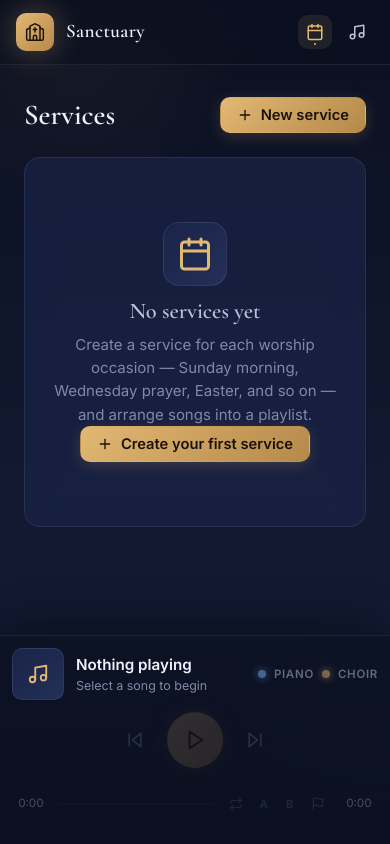
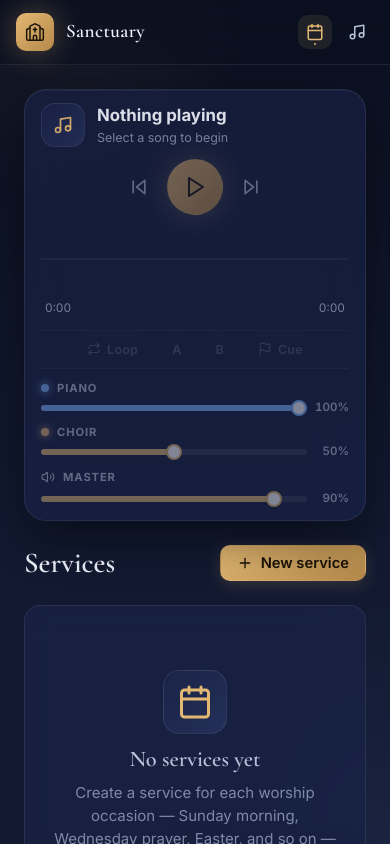
Before and after one commit to Moses2917/sancuary-player, a Vue app: page /services in a window 390 px wide. Shown: the top 844 px of the page. Built offline with nearby package versions, Linux system fonts and the light colour scheme.

Commit message:
Redesign player as top-center floating squircle pod with thick waveform

```diff
--- a/src/App.vue
+++ b/src/App.vue
@@ -27,13 +27,13 @@ useMediaSession()
 <template>
   <AppHeader v-if="!isBare" />
   <main class="app-main">
+    <PlayerBar v-if="!isBare" />
     <RouterView v-slot="{ Component }">
       <transition name="fade" mode="out-in">
         <component :is="Component" />
       </transition>
     </RouterView>
   </main>
-  <PlayerBar v-if="!isBare" />
 </template>
 
 <style scoped>
--- a/src/assets/main.css
+++ b/src/assets/main.css
@@ -6,7 +6,7 @@
   width: 100%;
   max-width: var(--content-max);
   margin: 0 auto;
-  padding: var(--sp-6) var(--sp-5) calc(var(--player-h) + var(--sp-6));
+  padding: var(--sp-5) var(--sp-5) var(--sp-7);
 }
 
 /* Shared utility primitives */
--- a/src/components/PlayerBar.vue
+++ b/src/components/PlayerBar.vue
@@ -1,7 +1,17 @@
 <script setup lang="ts">
 import { computed, ref, watch } from 'vue'
 import { useRouter } from 'vue-router'
-import { Expand, Flag, Music, Pause, Play, Repeat, SkipBack, SkipForward, Volume2 } from '@lucide/vue'
+import {
+  Expand,
+  Flag,
+  Music,
+  Pause,
+  Play,
+  Repeat,
+  SkipBack,
+  SkipForward,
+  Volume2,
+} from '@lucide/vue'
 import { usePlayerStore } from '@/stores/player'
 import { computePeaks } from '@/utils/waveform'
 import { formatTime } from '@/utils'
@@ -48,12 +58,6 @@ async function addMarkerHere() {
   await player.addMarkerHere(label)
 }
 
-const loopLabel = computed(() => {
-  if (!player.loop) return 'Loop off'
-  const { start, end } = player.loop
-  return `Loop ${formatTime(start)} → ${formatTime(end)}`
-})
-
 function gotoService() {
   const svc = player.service
   if (svc && svc.id !== 'preview') {
@@ -64,37 +68,42 @@ function gotoService() {
 function openNowPlaying() {
   router.push({ name: 'now-playing' })
 }
+
+const loopLabel = computed(() => {
+  if (!player.loop) return 'Loop off'
+  const { start, end } = player.loop
+  return `Loop ${formatTime(start)} → ${formatTime(end)}`
+})
 </script>
 
 <template>
-  <div class="player-bar" :class="{ 'player-bar--empty': !hasSong }">
-    <div class="player-bar__inner">
-      <!-- now playing -->
-      <div class="np">
-        <div class="np__art" :class="{ 'np__art--playing': player.isPlaying }">
-          <Music :size="22" />
+  <div class="pod surface" :class="{ 'pod--empty': !hasSong }">
+    <!-- HEAD: song title + service + expand -->
+    <div class="pod__head">
+      <div class="pod__art" :class="{ 'pod__art--playing': player.isPlaying }">
+        <Music :size="20" />
       </div>
-        <div class="np__meta" @click="gotoService">
-          <div class="np__title" :title="player.currentSong?.title">
+      <div class="pod__meta" @click="gotoService">
+        <div class="pod__title" :title="player.currentSong?.title">
           {{ player.currentSong?.title ?? 'Nothing playing' }}
         </div>
-          <div class="np__sub" :title="player.service?.name">
+        <div class="pod__service" :title="player.service?.name">
           {{ player.service?.name ?? 'Select a song to begin' }}
         </div>
       </div>
       <button
         v-if="hasSong"
-          class="icon-btn np__expand"
+        class="icon-btn pod__expand"
         title="Open full-screen Now Playing"
         @click="openNowPlaying"
       >
-          <Expand :size="16" />
+        <Expand :size="18" />
       </button>
     </div>
 
-      <!-- transport + seek -->
-      <div class="transport">
-        <div class="transport__controls">
+    <!-- MAIN: transport + thick waveform -->
+    <div class="pod__main">
+      <div class="pod__transport">
         <button
           class="icon-btn"
           :disabled="!player.hasPrev"
@@ -105,28 +114,32 @@ function openNowPlaying() {
         </button>
         <button
           v-if="!player.isPlaying"
-            class="icon-btn icon-btn--lg icon-btn--primary"
+          class="icon-btn icon-btn--lg icon-btn--primary pod__play"
           :disabled="!hasSong"
           title="Play"
           @click="player.play()"
         >
-            <Play :size="22" />
+          <Play :size="24" />
         </button>
         <button
           v-else
-            class="icon-btn icon-btn--lg icon-btn--primary"
+          class="icon-btn icon-btn--lg icon-btn--primary pod__play"
           title="Pause"
           @click="player.pause()"
         >
-            <Pause :size="22" />
+          <Pause :size="24" />
         </button>
-          <button class="icon-btn" :disabled="!player.hasNext" title="Next" @click="player.next()">
+        <button
+          class="icon-btn"
+          :disabled="!player.hasNext"
+          title="Next"
+          @click="player.next()"
+        >
           <SkipForward :size="20" />
         </button>
       </div>
-        <div class="seek">
-          <span class="seek__time">{{ player.currentTimeFormatted }}</span>
-          <div class="seek__bar">
+
+      <div class="pod__seek">
         <Waveform
           :peaks="peaks"
           :duration="player.duration || 0"
@@ -135,15 +148,22 @@ function openNowPlaying() {
           :markers="player.currentMarkers"
           :loop="player.loop"
           :disabled="!hasSong"
-              :height="56"
+          :height="72"
           accent="var(--c-accent)"
           @seek="onSeek"
           @marker-seek="onMarkerSeek"
           @add-cue="addMarkerHere"
         />
-            <div v-if="peaksLoading" class="seek__hint">Analysing audio…</div>
+        <div v-if="peaksLoading" class="pod__hint">Analysing audio…</div>
+        <div class="pod__times">
+          <span>{{ player.currentTimeFormatted }}</span>
+          <span>{{ player.durationFormatted }}</span>
         </div>
-          <div class="seek__tools">
+      </div>
+    </div>
+
+    <!-- TOOLS: loop / markers / fade -->
+    <div class="pod__tools">
       <button
         class="tool"
         :class="{ 'tool--on': !!player.loop }"
@@ -151,7 +171,7 @@ function openNowPlaying() {
         :title="loopLabel"
         @click="player.toggleLoop()"
       >
-              <Repeat :size="14" />
+        <Repeat :size="14" /> <span>Loop</span>
       </button>
       <button
         class="tool"
@@ -174,18 +194,15 @@ function openNowPlaying() {
       <button
         class="tool"
         :disabled="!hasSong || player.currentTime <= 0"
-              title="Drop a marker at the playhead"
+        title="Drop a marker at the playhead (or double-click the waveform)"
         @click="addMarkerHere"
       >
-              <Flag :size="14" />
+        <Flag :size="14" /> <span>Cue</span>
       </button>
     </div>
-          <span class="seek__time">{{ player.durationFormatted }}</span>
-        </div>
-      </div>
 
-      <!-- mixers -->
-      <div class="mixers">
+    <!-- MIXERS: piano / choir / master with % readouts -->
+    <div class="pod__mix">
       <div class="mix" :class="{ 'mix--dim': player.pianoMuted }">
         <button
           class="mix__tag"
@@ -224,10 +241,13 @@ function openNowPlaying() {
           @update:model-value="player.setChoir"
         />
       </div>
-        <div class="master">
-          <Volume2 :size="18" />
+      <div class="mix mix--master">
+        <span class="mix__tag mix__tag--static">
+          <Volume2 :size="14" />
+          Master
+        </span>
         <VolumeSlider
-            class="master__slider"
+          class="mix__slider"
           :model-value="player.masterVolume"
           show-value
           @update:model-value="player.setMaster"
@@ -235,45 +255,45 @@ function openNowPlaying() {
       </div>
     </div>
   </div>
-  </div>
 </template>
 
 <style scoped>
-.player-bar {
-  position: fixed;
-  left: 0;
-  right: 0;
-  bottom: 0;
-  z-index: 40;
-  background: linear-gradient(180deg, rgba(11, 16, 32, 0.7), rgba(11, 16, 32, 0.96));
+/* Floating squircle "pod" — sticks to the top of the main column so it
+   sits above the page title, horizontally centered. */
+.pod {
+  position: sticky;
+  top: calc(var(--header-h) + var(--sp-3));
+  z-index: 25;
+  width: 100%;
+  max-width: 880px;
+  margin: 0 auto var(--sp-5);
+  padding: var(--sp-4) var(--sp-5);
+  border-radius: 28px;
+  background: var(--c-surface);
+  border: 1px solid var(--c-border);
   backdrop-filter: blur(20px);
   -webkit-backdrop-filter: blur(20px);
-  border-top: 1px solid var(--c-border);
-  box-shadow: 0 -10px 40px rgba(0, 0, 0, 0.4);
-}
-.player-bar__inner {
-  max-width: var(--content-max);
-  margin: 0 auto;
-  padding: var(--sp-3) var(--sp-5);
-  height: var(--player-h);
-  display: grid;
-  grid-template-columns: 1.1fr 1.6fr 1.3fr;
-  gap: var(--sp-5);
-  align-items: center;
+  box-shadow:
+    0 18px 50px rgba(0, 0, 0, 0.5),
+    inset 0 1px 0 rgba(255, 255, 255, 0.04);
+  display: flex;
+  flex-direction: column;
+  gap: var(--sp-3);
 }
 
-/* now playing */
-.np {
-  display: flex;
+/* HEAD */
+.pod__head {
+  display: grid;
+  grid-template-columns: auto 1fr auto;
   align-items: center;
   gap: var(--sp-3);
   min-width: 0;
 }
-.np__art {
+.pod__art {
   flex-shrink: 0;
-  width: 52px;
-  height: 52px;
-  border-radius: var(--r-md);
+  width: 44px;
+  height: 44px;
+  border-radius: 14px;
   display: flex;
   align-items: center;
   justify-content: center;
@@ -284,7 +304,7 @@ function openNowPlaying() {
     color var(--dur) var(--ease),
     border-color var(--dur) var(--ease);
 }
-.np__art--playing {
+.pod__art--playing {
   animation: breathe 3s var(--ease) infinite;
   color: var(--c-accent-soft);
   border-color: var(--c-accent);
@@ -300,96 +320,111 @@ function openNowPlaying() {
     transform: scale(1.04);
   }
 }
-.np__meta {
+.pod__meta {
   min-width: 0;
   cursor: pointer;
 }
-.np__title {
-  font-weight: 600;
-  font-size: 0.95rem;
+.pod__title {
+  font-weight: 700;
+  font-size: 1.05rem;
   white-space: nowrap;
   overflow: hidden;
   text-overflow: ellipsis;
 }
-.np__sub {
+.pod__service {
   font-size: 0.78rem;
   color: var(--c-text-muted);
   white-space: nowrap;
   overflow: hidden;
   text-overflow: ellipsis;
 }
-.np__expand {
+.pod__expand {
   flex-shrink: 0;
-  width: 32px;
-  height: 32px;
-  opacity: 0.7;
+  width: 36px;
+  height: 36px;
+  opacity: 0.65;
 }
-.np__expand:hover {
+.pod__expand:hover {
   opacity: 1;
 }
 
-/* transport */
-.transport {
-  display: flex;
-  flex-direction: column;
-  gap: var(--sp-2);
-  min-width: 0;
+/* MAIN: transport + waveform */
+.pod__main {
+  display: grid;
+  grid-template-columns: auto 1fr;
+  align-items: center;
+  gap: var(--sp-4);
 }
-.transport__controls {
-  display: flex;
-  align-items: center;
-  justify-content: center;
-  gap: var(--sp-3);
-}
-.transport__controls .icon-btn[disabled] {
-  opacity: 0.35;
-  cursor: not-allowed;
-}
-.transport__controls .icon-btn--primary {
-  transition:
-    background var(--dur-fast) var(--ease),
-    box-shadow var(--dur) var(--ease),
-    transform var(--dur-fast) var(--ease-spring);
-}
-.seek {
+.pod__transport {
   display: flex;
   align-items: center;
   gap: var(--sp-2);
 }
-.seek__time {
+.pod__play {
+  width: 56px;
+  height: 56px;
+}
+.pod__seek {
+  position: relative;
+  min-width: 0;
+  display: flex;
+  flex-direction: column;
+  gap: var(--sp-1);
+}
+.pod__hint {
+  position: absolute;
+  right: 6px;
+  top: 50%;
+  transform: translateY(-50%);
+  font-size: 0.65rem;
+  color: var(--c-text-muted);
+  pointer-events: none;
+}
+.pod__times {
+  display: flex;
+  justify-content: space-between;
   font-variant-numeric: tabular-nums;
-  font-size: 0.72rem;
+  font-size: 0.74rem;
   color: var(--c-text-muted);
-  min-width: 38px;
-  text-align: center;
+  padding: 0 4px;
 }
-.seek__tools {
-  display: inline-flex;
-  gap: 2px;
+
+/* TOOLS */
+.pod__tools {
+  display: flex;
+  flex-wrap: wrap;
+  gap: var(--sp-2);
   align-items: center;
+  justify-content: center;
+  padding: var(--sp-1) 0;
+  border-top: 1px solid var(--c-border);
+  border-bottom: 1px solid var(--c-border);
 }
 .tool {
   display: inline-flex;
   align-items: center;
-  justify-content: center;
-  min-width: 24px;
-  height: 24px;
-  padding: 0 6px;
-  border-radius: var(--r-sm);
-  border: 1px solid transparent;
+  gap: 6px;
+  padding: 6px 12px;
+  border-radius: var(--r-pill);
+  border: 1px solid var(--c-border);
   background: transparent;
-  color: var(--c-text-muted);
-  font-size: 0.7rem;
-  font-weight: 700;
-  letter-spacing: 0.04em;
+  color: var(--c-text-soft);
+  font-size: 0.78rem;
+  font-weight: 600;
+  letter-spacing: 0.02em;
   transition:
     background var(--dur-fast) var(--ease),
     color var(--dur-fast) var(--ease),
-    border-color var(--dur-fast) var(--ease);
+    border-color var(--dur-fast) var(--ease),
+    transform var(--dur-fast) var(--ease-out);
 }
 .tool:hover:not(:disabled) {
   background: var(--c-bg-3);
   color: var(--c-text);
+  transform: translateY(-1px);
+}
+.tool:active:not(:disabled) {
+  transform: translateY(0) scale(0.97);
 }
 .tool--on {
   background: color-mix(in srgb, var(--c-success) 22%, transparent);
@@ -400,31 +435,18 @@ function openNowPlaying() {
   opacity: 0.35;
   cursor: not-allowed;
 }
-.seek__bar {
-  flex: 1;
-  position: relative;
-}
-.seek__hint {
-  position: absolute;
-  right: 6px;
-  top: 50%;
-  transform: translateY(-50%);
-  font-size: 0.65rem;
-  color: var(--c-text-muted);
-  pointer-events: none;
-}
 
-/* mixers */
-.mixers {
+/* MIXERS */
+.pod__mix {
   display: grid;
-  grid-template-columns: 1fr 1fr auto;
+  grid-template-columns: repeat(3, 1fr);
   gap: var(--sp-4);
   align-items: center;
 }
 .mix {
   display: flex;
   flex-direction: column;
-  gap: var(--sp-1);
+  gap: 4px;
   min-width: 0;
 }
 .mix--dim {
@@ -435,9 +457,9 @@ function openNowPlaying() {
   align-items: center;
   gap: var(--sp-2);
   align-self: flex-start;
-  font-size: 0.72rem;
-  font-weight: 600;
-  letter-spacing: 0.06em;
+  font-size: 0.7rem;
+  font-weight: 700;
+  letter-spacing: 0.08em;
   text-transform: uppercase;
   color: var(--c-text-soft);
   background: transparent;
@@ -447,6 +469,9 @@ function openNowPlaying() {
 }
 .mix__tag:hover {
   color: var(--c-text);
+}
+.mix__tag--static {
+  cursor: default;
 }
 .mix__tag--muted {
   color: var(--c-danger);
@@ -459,60 +484,40 @@ function openNowPlaying() {
   background: var(--c);
   box-shadow: 0 0 8px var(--c);
 }
-.master {
-  display: flex;
-  align-items: center;
-  gap: var(--sp-2);
-  color: var(--c-text-muted);
-  width: 110px;
-}
-.master__slider {
-  flex: 1;
+.mix__slider {
+  width: 100%;
 }
 
-.player-bar--empty .transport__controls,
-.player-bar--empty .seek,
-.player-bar--empty .mixers {
+/* Empty (no song) state — visually recede without hiding controls */
+.pod--empty {
+  opacity: 0.92;
+}
+.pod--empty .pod__transport .icon-btn,
+.pod--empty .pod__tools,
+.pod--empty .pod__mix {
   opacity: 0.5;
-  pointer-events: none;
 }
 
 /* Responsive */
-@media (max-width: 920px) {
-  .player-bar__inner {
-    grid-template-columns: 1fr auto;
-    grid-template-rows: auto auto;
-    height: auto;
-    min-height: var(--player-h);
-    gap: var(--sp-3);
+@media (max-width: 720px) {
+  .pod {
+    top: var(--header-h);
+    border-radius: 22px;
+    padding: var(--sp-3) var(--sp-4);
   }
-  .np {
-    grid-row: 1;
-    grid-column: 1;
+  .pod__main {
+    grid-template-columns: 1fr;
+    gap: var(--sp-2);
   }
-  .mixers {
-    grid-row: 1;
-    grid-column: 2;
-    grid-template-columns: auto auto;
-    gap: var(--sp-3);
+  .pod__transport {
+    justify-content: center;
   }
-  .master {
+  .pod__mix {
+    grid-template-columns: 1fr;
+    gap: var(--sp-2);
+  }
+  .pod__expand {
     display: none;
-  }
-  .transport {
-    grid-row: 2;
-    grid-column: 1 / -1;
-  }
-}
-@media (max-width: 600px) {
-  .player-bar__inner {
-    padding: var(--sp-3);
-  }
-  .mix__slider {
-    display: none;
-  }
-  .mixers {
-    gap: var(--sp-2);
   }
 }
 </style>
```
Also changed, not shown: 1 other file (tests, documents, lock files or other folders). Lines whose indentation alone changed are shown as unchanged.
